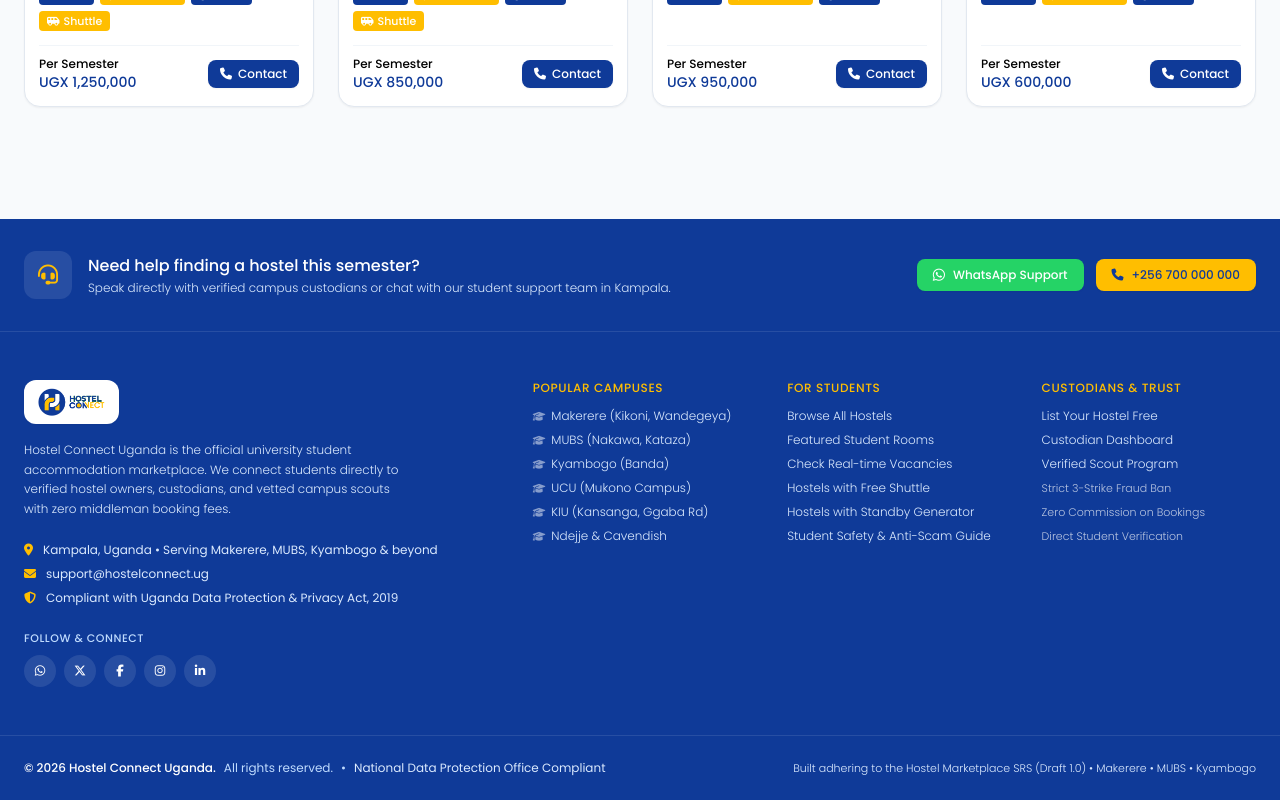
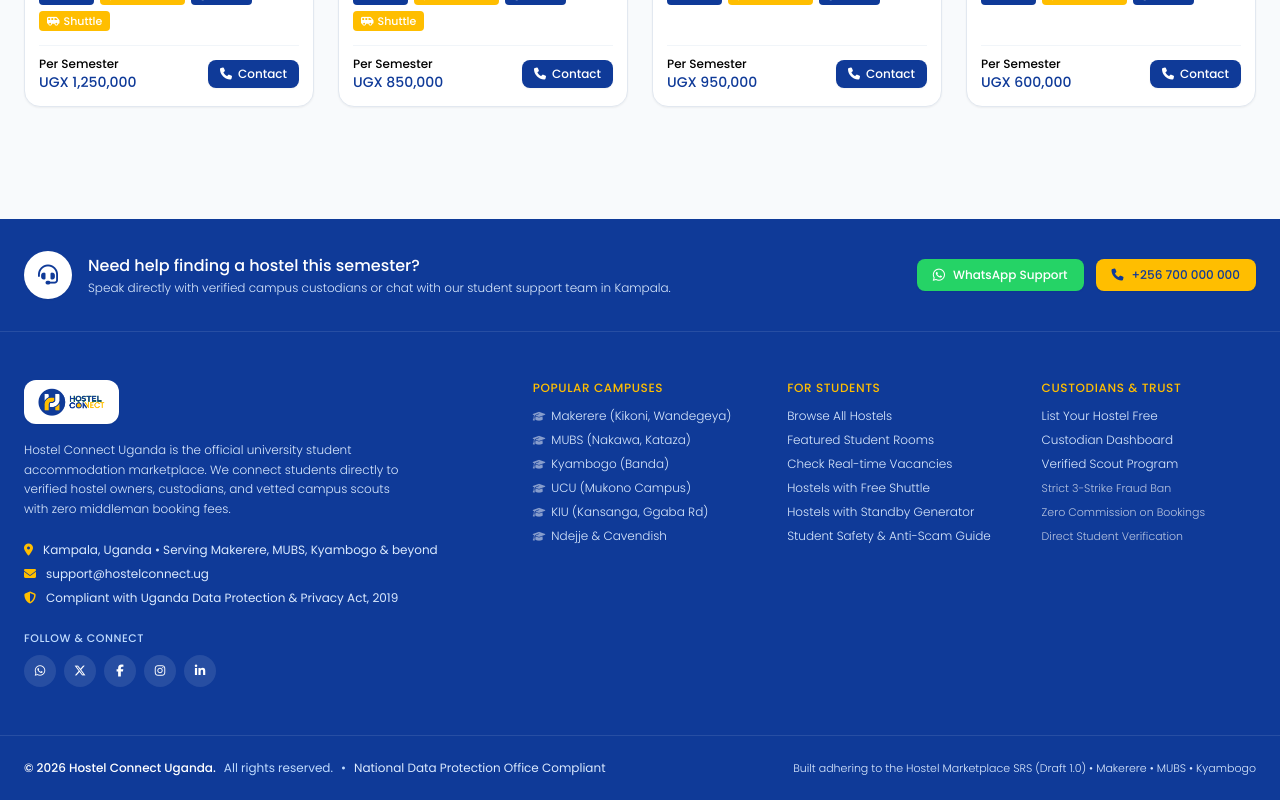
Before and after one commit to ladsontech/hostel_connect, a Next.js app: page / in a window 1280 px wide. Shown: the part 2208-3008 px from the top of the page. Built offline with nearby package versions, Linux system fonts and the light colour scheme.

Commit message:
Update support icon to white circular boundary with theme blue icon

```diff
--- a/src/components/Footer.tsx
+++ b/src/components/Footer.tsx
@@ -9,7 +9,7 @@ export default function Footer() {
       <div className="border-b border-white/10">
         <div className="max-w-7xl mx-auto px-4 sm:px-6 py-8 flex flex-col md:flex-row items-center justify-between gap-6">
           <div className="flex flex-col md:flex-row items-center gap-3 sm:gap-4 text-center md:text-left">
-            <div className="w-12 h-12 rounded-xl bg-white/10 flex items-center justify-center text-[#ffbe00] text-xl flex-shrink-0">
+            <div className="w-12 h-12 rounded-full bg-white flex items-center justify-center text-[#0f3a98] text-xl flex-shrink-0 shadow-sm">
               <FaIcon icon="fa-solid fa-headset" />
             </div>
             <div>
```
